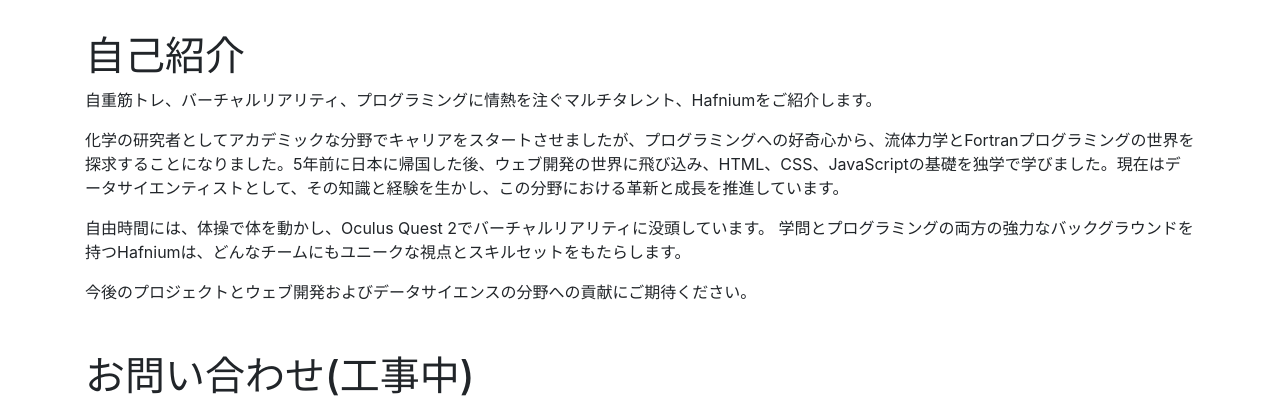
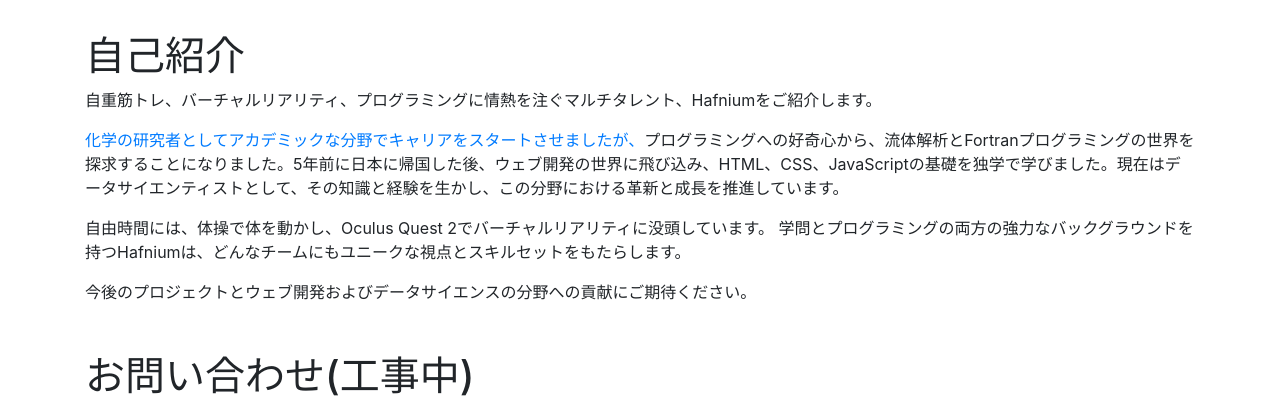
Before and after one commit to hafnium49/hafnium49.github.io, a plain HTML site: page index.html in a window 1280 px wide. Shown: the part 724-1124 px from the top of the page. Drawn offline with nearby package versions, Linux system fonts and the light colour scheme; a script that the page names is missing.

Commit message:
Update index.html

```diff
--- a/index.html
+++ b/index.html
@@ -60,7 +60,8 @@
             自重筋トレ、バーチャルリアリティ、プログラミングに情熱を注ぐマルチタレント、Hafniumをご紹介します。
         </p>
         <p>
-            化学の研究者としてアカデミックな分野でキャリアをスタートさせましたが、プログラミングへの好奇心から、流体力学とFortranプログラミングの世界を探求することになりました。5年前に日本に帰国した後、ウェブ開発の世界に飛び込み、HTML、CSS、JavaScriptの基礎を独学で学びました。現在はデータサイエンティストとして、その知識と経験を生かし、この分野における革新と成長を推進しています。
+            <a
+                href="http://gnaygnay.blogspot.com/">化学の研究者としてアカデミックな分野でキャリアをスタートさせましたが、</a>プログラミングへの好奇心から、流体解析とFortranプログラミングの世界を探求することになりました。5年前に日本に帰国した後、ウェブ開発の世界に飛び込み、HTML、CSS、JavaScriptの基礎を独学で学びました。現在はデータサイエンティストとして、その知識と経験を生かし、この分野における革新と成長を推進しています。
         </p>
         <p>
             自由時間には、体操で体を動かし、Oculus Quest 2でバーチャルリアリティに没頭しています。
```
